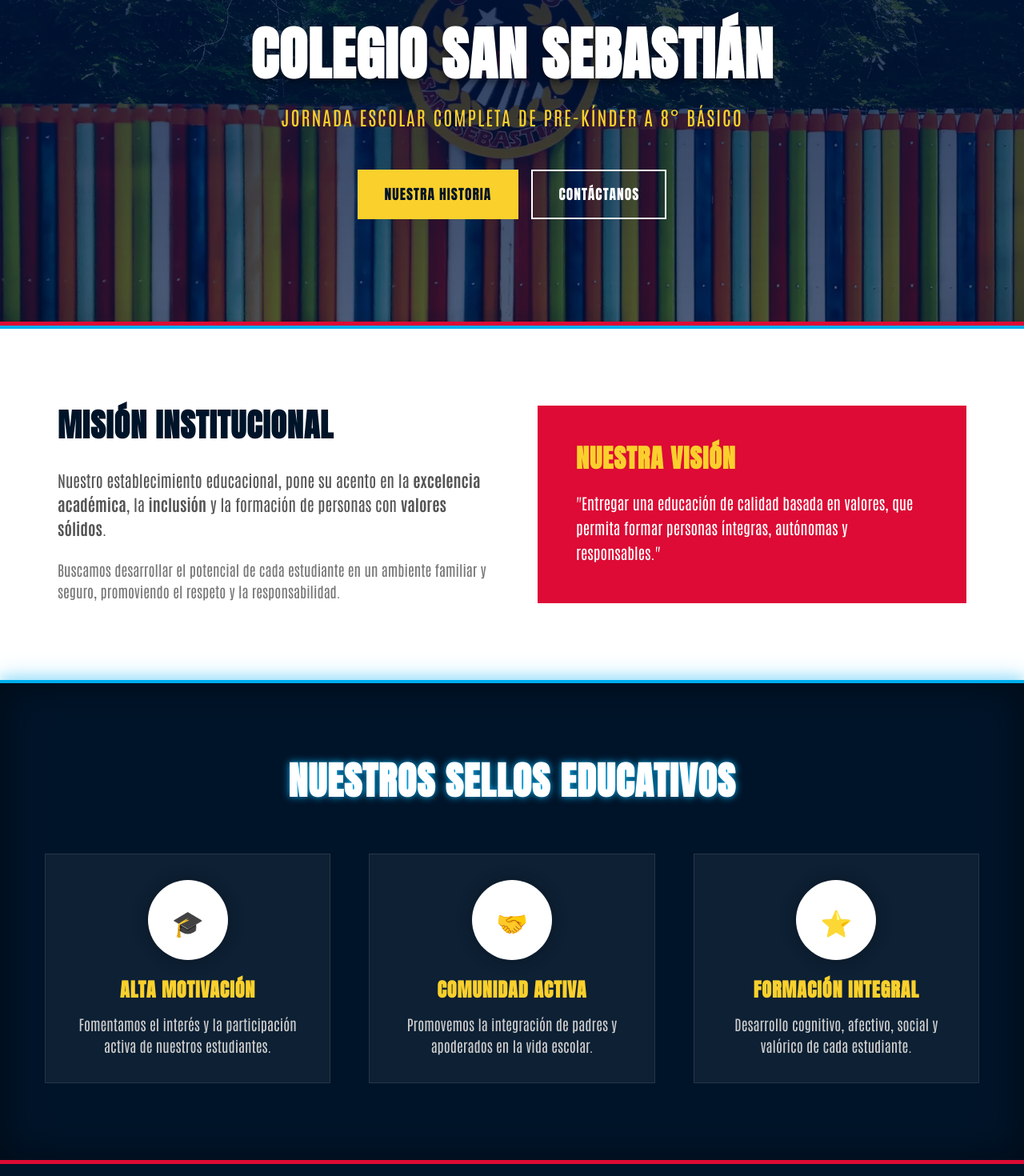
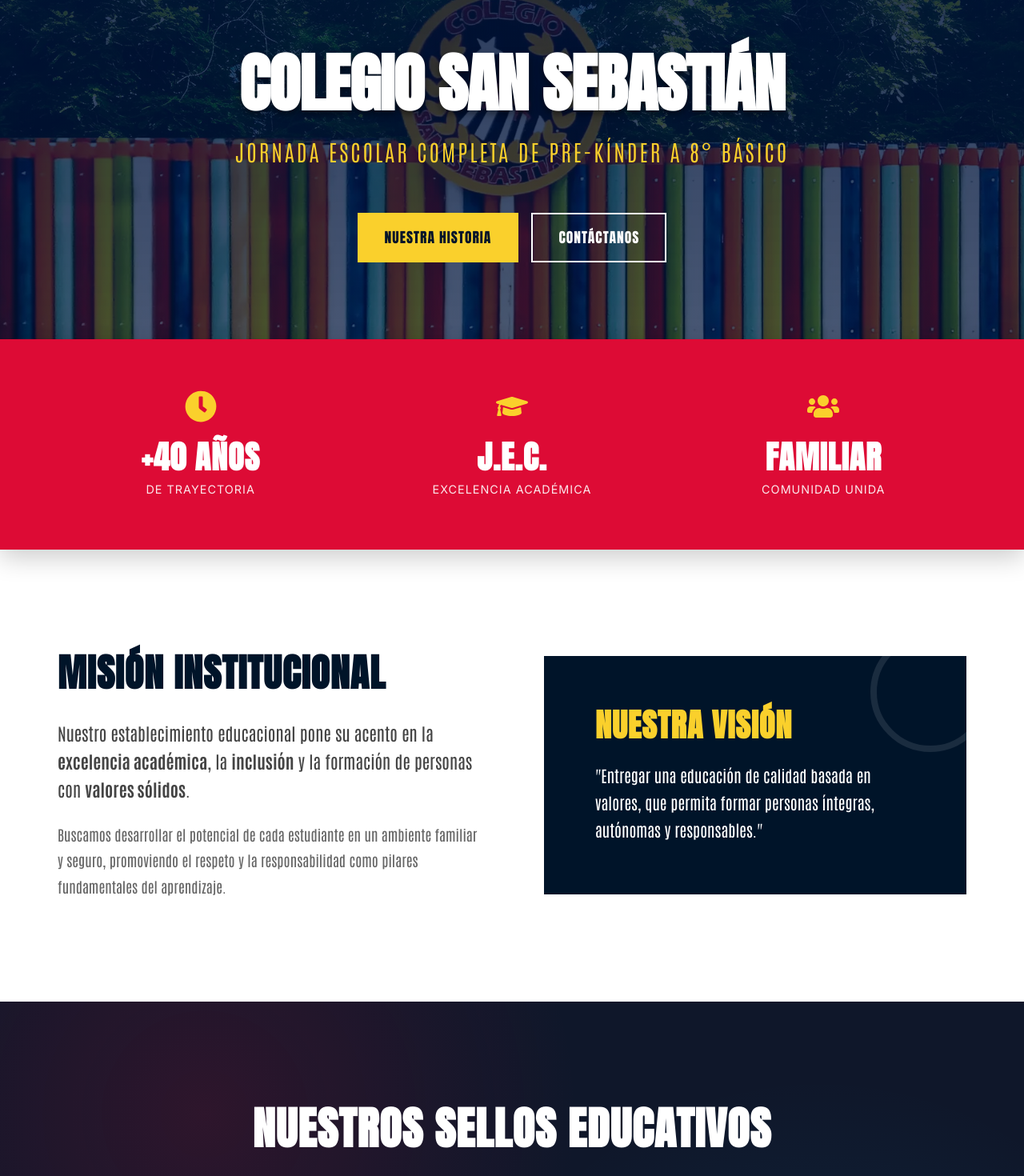
Before and after one commit to diogito/colegio-san-sebastian, a React (Vite) app: page / in a window 1280 px wide. Shown: the part 260-1730 px from the top of the page at 80% size. Built offline with nearby package versions, Linux system fonts and the light colour scheme.

Commit message:
Feat: Modernized UI with Framer Motion, Glassmorphism, and Stats

```diff
--- a/package.json
+++ b/package.json
@@ -10,6 +10,7 @@
     "preview": "vite preview"
   },
   "dependencies": {
+    "framer-motion": "^12.23.26",
     "react": "^19.2.0",
     "react-dom": "^19.2.0",
     "react-icons": "^5.5.0",
--- a/src/pages/Home.jsx
+++ b/src/pages/Home.jsx
@@ -1,94 +1,177 @@
+import { motion } from 'framer-motion';
+import { FaGraduationCap, FaUsers, FaMedal, FaClock } from 'react-icons/fa';
 import Section from '../components/UI/Section';
-import Card from '../components/UI/Card';
 import styles from './Home.module.css';
 import sellosImg from '../assets/images/sellos.png';
 
 const Home = () => {
+    // Animation variants
+    const fadeIn = {
+        hidden: { opacity: 0, y: 20 },
+        visible: { opacity: 1, y: 0, transition: { duration: 0.6 } }
+    };
+
+    const staggerContainer = {
+        hidden: { opacity: 0 },
+        visible: {
+            opacity: 1,
+            transition: {
+                staggerChildren: 0.2
+            }
+        }
+    };
+
     return (
         <>
             {/* Hero Section */}
             <div className={styles.hero}>
                 <div className={`container ${styles.heroContent}`}>
-                    <h1>COLEGIO SAN SEBASTIÁN</h1>
-                    <p>Jornada Escolar Completa de Pre-Kínder a 8° Básico</p>
-                    <div style={{ display: 'flex', gap: '1rem', justifyContent: 'center', flexWrap: 'wrap' }}>
+                    <motion.h1
+                        initial={{ opacity: 0, y: 30 }}
+                        animate={{ opacity: 1, y: 0 }}
+                        transition={{ duration: 0.8, ease: "easeOut" }}
+                    >
+                        COLEGIO SAN SEBASTIÁN
+                    </motion.h1>
+                    <motion.p
+                        initial={{ opacity: 0, y: 20 }}
+                        animate={{ opacity: 1, y: 0 }}
+                        transition={{ duration: 0.8, delay: 0.2 }}
+                    >
+                        Jornada Escolar Completa de Pre-Kínder a 8° Básico
+                    </motion.p>
+                    <motion.div
+                        style={{ display: 'flex', gap: '1rem', justifyContent: 'center', flexWrap: 'wrap' }}
+                        initial={{ opacity: 0, scale: 0.9 }}
+                        animate={{ opacity: 1, scale: 1 }}
+                        transition={{ duration: 0.5, delay: 0.4 }}
+                    >
                         <a href="/nosotros" className="btn">Nuestra Historia</a>
                         <a href="/contacto" className="btn btn-outline">Contáctanos</a>
-                    </div>
+                    </motion.div>
                 </div>
             </div>
 
-            <hr className={styles.neonSeparator} />
-
-            {/* Mission & Vision - Split Layout */}
-            <Section className={styles.missionSection}>
+            {/* Impact Statistics Section */}
+            <Section className={styles.statsSection}>
                 <div className="container">
-                    <div style={{ display: 'grid', gridTemplateColumns: 'repeat(auto-fit, minmax(300px, 1fr))', gap: '4rem', alignItems: 'center' }}>
-                        <div>
-                            <h2 style={{ fontSize: '2.5rem', marginBottom: '2rem' }}>Misión Institucional</h2>
-                            <p style={{ fontSize: '1.25rem', marginBottom: '1.5rem', color: '#555' }}>
-                                Nuestro establecimiento educacional, pone su acento en la <strong>excelencia académica</strong>,
-                                la <strong>inclusión</strong> y la formación de personas con <strong>valores sólidos</strong>.
-                            </p>
-                            <p style={{ color: '#777' }}>
-                                Buscamos desarrollar el potencial de cada estudiante en un ambiente familiar y seguro, promoviendo el respeto y la responsabilidad.
-                            </p>
-                        </div>
-
-                        <div style={{
-                            background: 'var(--secondary-color)',
-                            padding: '3rem',
-                            color: 'white',
-                            position: 'relative'
-                        }}>
-                            <h3 style={{ color: 'var(--accent-color)', fontSize: '2rem', marginBottom: '1.5rem' }}>Nuestra Visión</h3>
-                            <p style={{ fontSize: '1.2rem', lineHeight: '1.6' }}>
-                                "Entregar una educación de calidad basada en valores, que permita formar personas íntegras, autónomas y responsables."
-                            </p>
-                            <div style={{
-                                position: 'absolute',
-                                top: '-20px',
-                                right: '-20px',
-                                width: '100px',
-                                height: '100px',
-                                border: '5px solid var(--accent-color)',
-                                zIndex: -1
-                            }}></div>
-                        </div>
+                    <div className={styles.statsGrid}>
+                        <motion.div
+                            className={styles.statItem}
+                            initial="hidden"
+                            whileInView="visible"
+                            viewport={{ once: true }}
+                            variants={fadeIn}
+                        >
+                            <FaClock className={styles.statIcon} />
+                            <h3>+40 Años</h3>
+                            <p>De Trayectoria</p>
+                        </motion.div>
+                        <motion.div
+                            className={styles.statItem}
+                            initial="hidden"
+                            whileInView="visible"
+                            viewport={{ once: true }}
+                            variants={fadeIn}
+                            transition={{ delay: 0.1 }}
+                        >
+                            <FaGraduationCap className={styles.statIcon} />
+                            <h3>J.E.C.</h3>
+                            <p>Excelencia Académica</p>
+                        </motion.div>
+                        <motion.div
+                            className={styles.statItem}
+                            initial="hidden"
+                            whileInView="visible"
+                            viewport={{ once: true }}
+                            variants={fadeIn}
+                            transition={{ delay: 0.2 }}
+                        >
+                            <FaUsers className={styles.statIcon} />
+                            <h3>Familiar</h3>
+                            <p>Comunidad Unida</p>
+                        </motion.div>
                     </div>
                 </div>
             </Section>
 
-            <hr className={styles.neonSeparator} />
+            {/* Mission & Vision - Split Layout with clean typography */}
+            <Section className={styles.missionSection}>
+                <div className="container">
+                    <div className={styles.missionGrid}>
+                        <motion.div
+                            initial="hidden"
+                            whileInView="visible"
+                            viewport={{ once: true }}
+                            variants={fadeIn}
+                        >
+                            <h2 className={styles.sectionTitleDark}>Misión Institucional</h2>
+                            <p className={styles.leadText}>
+                                Nuestro establecimiento educacional pone su acento en la <strong>excelencia académica</strong>,
+                                la <strong>inclusión</strong> y la formación de personas con <strong>valores sólidos</strong>.
+                            </p>
+                            <p className={styles.bodyText}>
+                                Buscamos desarrollar el potencial de cada estudiante en un ambiente familiar y seguro, promoviendo el respeto y la responsabilidad como pilares fundamentales del aprendizaje.
+                            </p>
+                        </motion.div>
 
-            {/* Sellos Section - Dark Navy */}
+                        <motion.div
+                            className={styles.visionBox}
+                            initial={{ opacity: 0, x: 20 }}
+                            whileInView={{ opacity: 1, x: 0 }}
+                            viewport={{ once: true }}
+                            transition={{ duration: 0.6 }}
+                        >
+                            <h3>Nuestra Visión</h3>
+                            <p>
+                                "Entregar una educación de calidad basada en valores, que permita formar personas íntegras, autónomas y responsables."
+                            </p>
+                            <div className={styles.visionDecoration}></div>
+                        </motion.div>
+                    </div>
+                </div>
+            </Section>
+
+            {/* Sellos Section - Glassmorphism */}
             <div className={styles.sellosSection}>
                 <div className="container">
-                    <h2>Nuestros Sellos Educativos</h2>
-                    <div className={styles.selloGrid}>
-                        <div className={styles.selloItem}>
+                    <motion.h2
+                        initial={{ opacity: 0, y: -20 }}
+                        whileInView={{ opacity: 1, y: 0 }}
+                        viewport={{ once: true }}
+                        transition={{ duration: 0.6 }}
+                    >
+                        Nuestros Sellos Educativos
+                    </motion.h2>
+                    <motion.div
+                        className={styles.selloGrid}
+                        variants={staggerContainer}
+                        initial="hidden"
+                        whileInView="visible"
+                        viewport={{ once: true }}
+                    >
+                        <motion.div className={styles.selloItem} variants={fadeIn}>
                             <div className={styles.selloIconWrapper}>
-                                {/* Visual placeholder for specific icon part of the sprite/image if needed, currently using generic image for demo */}
-                                <span style={{ fontSize: '2rem', color: 'var(--secondary-color)' }}>🎓</span>
+                                <FaGraduationCap size={40} color="var(--primary-color)" />
                             </div>
                             <h3>Alta Motivación</h3>
                             <p>Fomentamos el interés y la participación activa de nuestros estudiantes.</p>
-                        </div>
-                        <div className={styles.selloItem}>
+                        </motion.div>
+                        <motion.div className={styles.selloItem} variants={fadeIn}>
                             <div className={styles.selloIconWrapper}>
-                                <span style={{ fontSize: '2rem', color: 'var(--secondary-color)' }}>🤝</span>
+                                <FaUsers size={40} color="var(--primary-color)" />
                             </div>
                             <h3>Comunidad Activa</h3>
                             <p>Promovemos la integración de padres y apoderados en la vida escolar.</p>
-                        </div>
-                        <div className={styles.selloItem}>
+                        </motion.div>
+                        <motion.div className={styles.selloItem} variants={fadeIn}>
                             <div className={styles.selloIconWrapper}>
-                                <span style={{ fontSize: '2rem', color: 'var(--secondary-color)' }}>⭐</span>
+                                <FaMedal size={40} color="var(--primary-color)" />
                             </div>
                             <h3>Formación Integral</h3>
                             <p>Desarrollo cognitivo, afectivo, social y valórico de cada estudiante.</p>
-                        </div>
-                    </div>
+                        </motion.div>
+                    </motion.div>
                 </div>
             </div>
         </>
--- a/src/pages/Home.module.css
+++ b/src/pages/Home.module.css
@@ -1,13 +1,14 @@
+/* Hero Section */
 .hero {
     background: linear-gradient(rgba(0, 20, 60, 0.85), rgba(0, 20, 60, 0.7)), url('../assets/images/hero_bg.jpg');
     background-size: cover;
     background-position: center;
+    background-attachment: fixed;
     color: var(--white);
-    padding: 10rem 0 8rem;
+    padding: 12rem 0 10rem;
     text-align: center;
     position: relative;
     overflow: hidden;
-    border-bottom: 5px solid var(--secondary-color);
 }
 
 .heroContent {
@@ -17,102 +18,214 @@
 
 .hero h1 {
     color: var(--white);
-    font-size: 4.5rem;
+    font-size: 5rem;
     line-height: 1;
     margin-bottom: 1.5rem;
     text-shadow: 0 4px 10px rgba(0, 0, 0, 0.5);
+    letter-spacing: -1px;
 }
 
 .hero p {
-    font-size: 1.5rem;
+    font-size: 1.75rem;
     font-family: var(--font-body);
+    font-weight: 300;
     text-transform: uppercase;
-    letter-spacing: 2px;
+    letter-spacing: 3px;
     color: var(--accent-color);
-    margin-bottom: 3rem;
+    margin-bottom: 3.5rem;
 }
 
-/* Neon Glow Separator */
-.neonSeparator {
-    height: 4px;
-    background: var(--glow-color);
-    box-shadow: 0 0 15px var(--glow-color), 0 0 30px var(--glow-color);
-    margin: 0;
-    border: none;
+/* Stats Section (New) */
+.statsSection {
+    background: var(--secondary-color);
+    padding: 4rem 0;
+    color: var(--white);
+    margin-top: -4rem;
+    /* Overlap Hero slightly */
+    position: relative;
+    z-index: 5;
+    box-shadow: 0 10px 30px rgba(0, 0, 0, 0.2);
 }
 
+.statsGrid {
+    display: grid;
+    grid-template-columns: repeat(auto-fit, minmax(200px, 1fr));
+    gap: 2rem;
+    text-align: center;
+}
+
+.statItem h3 {
+    font-size: 2.5rem;
+    color: var(--white);
+    margin: 0.5rem 0;
+}
+
+.statItem p {
+    font-family: var(--font-ui);
+    text-transform: uppercase;
+    letter-spacing: 1px;
+    font-size: 0.9rem;
+    opacity: 0.9;
+}
+
+.statIcon {
+    font-size: 2.5rem;
+    color: var(--accent-color);
+    margin-bottom: 0.5rem;
+}
+
+/* Mission Section */
 .missionSection {
     background-color: var(--white);
-    padding: 6rem 0;
+    padding: 8rem 0;
 }
 
+.missionGrid {
+    display: grid;
+    grid-template-columns: repeat(auto-fit, minmax(300px, 1fr));
+    gap: 5rem;
+    align-items: center;
+}
+
+.sectionTitleDark {
+    font-size: 3rem;
+    color: var(--primary-color);
+    margin-bottom: 2rem;
+}
+
+.leadText {
+    font-size: 1.35rem;
+    line-height: 1.6;
+    color: #444;
+    margin-bottom: 1.5rem;
+}
+
+.bodyText {
+    color: #666;
+    line-height: 1.8;
+}
+
+/* Vision Box */
+.visionBox {
+    background: var(--primary-color);
+    padding: 4rem;
+    color: white;
+    position: relative;
+    overflow: hidden;
+}
+
+.visionBox h3 {
+    color: var(--accent-color);
+    font-size: 2.5rem;
+    margin-bottom: 1.5rem;
+}
+
+.visionBox p {
+    font-size: 1.25rem;
+    line-height: 1.7;
+    position: relative;
+    z-index: 2;
+}
+
+.visionDecoration {
+    position: absolute;
+    top: -30px;
+    right: -30px;
+    width: 150px;
+    height: 150px;
+    border: 8px solid rgba(255, 255, 255, 0.1);
+    border-radius: 50%;
+}
+
+/* Sellos Section - Glassmorphism */
 .sellosSection {
-    background-color: var(--primary-color);
+    background-color: #0f172a;
+    /* Slate 900 */
+    background-image:
+        radial-gradient(circle at 20% 20%, rgba(221, 11, 53, 0.15) 0%, transparent 40%),
+        radial-gradient(circle at 80% 80%, rgba(0, 174, 239, 0.1) 0%, transparent 40%);
     color: var(--white);
-    padding: 6rem 0;
+    padding: 8rem 0;
     position: relative;
-    box-shadow: inset 0 0 50px rgba(0, 0, 0, 0.5);
 }
 
 .sellosSection h2 {
     text-align: center;
     color: var(--white);
-    font-size: 3rem;
-    margin-bottom: 4rem;
-    text-shadow: 0 0 10px var(--glow-color);
+    font-size: 3.5rem;
+    margin-bottom: 5rem;
 }
 
 .selloGrid {
     display: grid;
     grid-template-columns: repeat(auto-fit, minmax(280px, 1fr));
-    gap: 3rem;
+    gap: 2.5rem;
 }
 
 .selloItem {
     text-align: center;
-    padding: 2rem;
-    background: rgba(255, 255, 255, 0.05);
-    border: 1px solid rgba(255, 255, 255, 0.1);
-    transition: transform 0.3s;
+    padding: 3rem 2rem;
+    /* Glass Effect */
+    background: rgba(255, 255, 255, 0.03);
+    backdrop-filter: blur(10px);
+    border: 1px solid rgba(255, 255, 255, 0.05);
+    border-radius: 1px;
+    /* Sharp modern corners */
+    transition: all 0.4s ease;
 }
 
 .selloItem:hover {
-    transform: translateY(-10px);
-    background: rgba(255, 255, 255, 0.1);
-    border-color: var(--secondary-color);
+    transform: translateY(-15px);
+    background: rgba(255, 255, 255, 0.07);
+    border-color: rgba(255, 255, 255, 0.2);
+    box-shadow: 0 20px 40px rgba(0, 0, 0, 0.3);
 }
 
 .selloIconWrapper {
-    width: 100px;
-    height: 100px;
+    width: 80px;
+    height: 80px;
     background-color: var(--white);
     border-radius: 50%;
-    /* Keeping icons circular as found in extraction */
     display: flex;
     align-items: center;
     justify-content: center;
-    margin: 0 auto 1.5rem;
-    box-shadow: 0 0 20px rgba(0, 0, 0, 0.3);
+    margin: 0 auto 2rem;
+    box-shadow: 0 0 30px rgba(255, 255, 255, 0.1);
+    transition: transform 0.4s;
 }
 
-.selloIcon {
-    width: 60px;
-    height: 60px;
-    object-fit: contain;
+.selloItem:hover .selloIconWrapper {
+    transform: scale(1.1) rotate(5deg);
 }
 
 .selloItem h3 {
     color: var(--accent-color);
     font-size: 1.5rem;
     margin-bottom: 1rem;
+    letter-spacing: 1px;
 }
 
 .selloItem p {
-    color: #ccc;
+    color: #cbd5e1;
+    /* Slate 300 */
+    font-size: 1rem;
+    line-height: 1.6;
 }
 
 @media (max-width: 768px) {
     .hero h1 {
-        font-size: 2.5rem;
+        font-size: 3rem;
+    }
+
+    .hero p {
+        font-size: 1.2rem;
+    }
+
+    .statsSection {
+        margin-top: 0;
+    }
+
+    .visionBox {
+        padding: 2rem;
     }
 }
```
Also changed, not shown: 1 other file (tests, documents, lock files or other folders).
